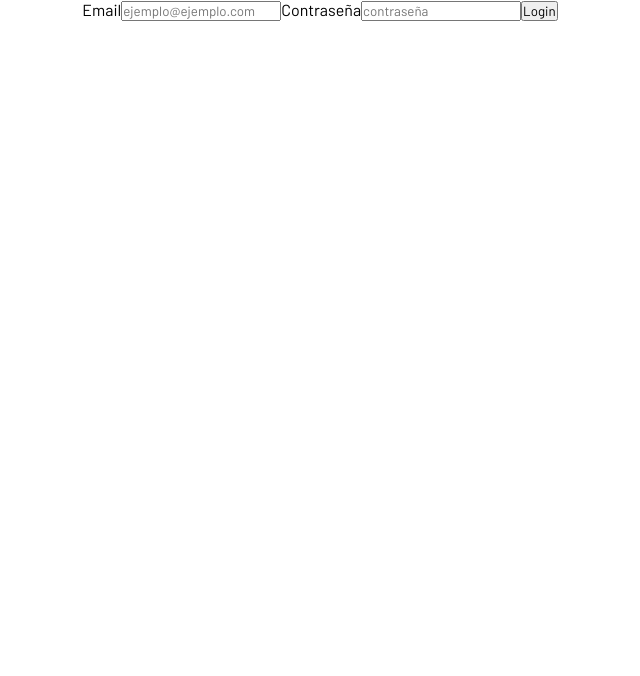
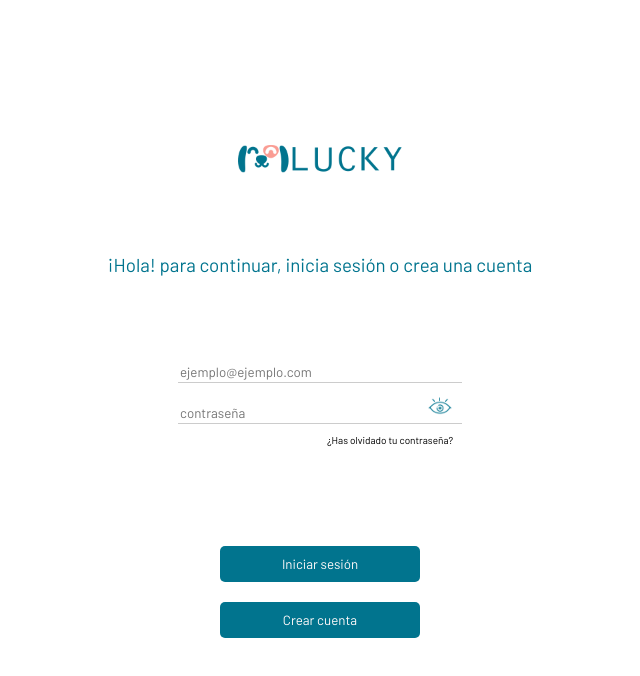
Before and after one commit to Corocottax/proyecto-final-react, a React (Create React App) app: page /logIn in a window 1280 px wide. Shown: the top 676 px of the page, without its empty margins (320-960 px from the left). Built offline with nearby package versions, Linux system fonts and the light colour scheme; no server answers.

Commit message:
maqueta login

```diff
--- a/src/pages/Login/Login.jsx
+++ b/src/pages/Login/Login.jsx
@@ -29,8 +29,13 @@ const Login = ({setNavbar}) => {
   };
 
   return (
-    <form onSubmit={handleSubmit(onSubmit)}>
-      <label htmlFor="email">Email</label>
+    <div className="container-login">
+      <div className="contain-logo">
+      <img className="logo-lucky" src="/images/logorow.png" alt="perro lucky" />
+      <h3 className="title-login">¡Hola! para continuar, inicia sesión o crea una cuenta</h3>
+      </div>
+    <form className="form-contain"onSubmit={handleSubmit(onSubmit)}>
+      <label htmlFor="email"></label>
       <input
         id="email"
         placeholder="ejemplo@ejemplo.com"
@@ -39,7 +44,7 @@ const Login = ({setNavbar}) => {
           pattern: /^(([^<>()[\]\\.,;:\s@"]+(\.[^<>()[\]\\.,;:\s@"]+)*)|(".+"))@((\[[0-9]{1,3}\.[0-9]{1,3}\.[0-9]{1,3}\.[0-9]{1,3}\])|(([a-zA-Z\-0-9]+\.)+[a-zA-Z]{2,}))$/
         })}
       />
-      <label htmlFor="password">Contraseña</label>
+      <label htmlFor="password"></label>
       <input
         id="password"
         type={passwordShown ? "text" : "password"}
@@ -49,10 +54,13 @@ const Login = ({setNavbar}) => {
           pattern: /^(?=.*[a-z])(?=.*[A-Z])(?=.*[0-9])(?=.*[!@#$%^&*_=+-]).{8,12}$/
         })}
       />
-      <img onClick={togglePassword} src="" alt=""/>
+      <img onClick={togglePassword} src="/images/mostrar.png" alt="ojo mostrar"/>
+        <a href="">¿Has olvidado tu contraseña?</a>
 
-      <input type="submit" value="Login" />
+      <input className="submit-1"type="submit" value="Iniciar sesión" />
+      <input className="submit-2"type="submit" value="Crear cuenta" />
     </form>
+    </div>
   );
 };
 export default Login;
--- a/src/pages/Login/Login.scss
+++ b/src/pages/Login/Login.scss
@@ -0,0 +1,87 @@
+.container-login{
+    max-width:100vw;
+    max-height:100vh;
+    width:100vw;
+    height:100vh;
+    display: flex;
+    flex-direction: column;
+    align-items: center;
+    justify-content: center;
+    text-align: center;
+
+    .contain-logo{
+        margin-top: 80px;
+        width: 100vw;
+        height: 100vh;
+        display: flex;
+        flex-direction: column;
+        align-items: center;
+        justify-content: center;
+    .logo-lucky{
+        max-width: 164px;
+        max-height: 30px;
+    }
+    .title-login{
+       color: rgb(1 116 142);
+       font-weight:normal;
+       margin-top: 80px;
+       margin-bottom: 460px;
+    }
+
+}
+    .form-contain{
+        margin-top: 200px;
+        max-width:100vw;
+        max-height:100vh;
+        width:100vw;
+        height:100vh;
+        display: flex;
+        flex-direction: column;
+        align-items: center;
+        justify-content: center;
+        position: absolute;
+    }
+    form {
+        display: flex;
+        flex-direction: column;
+        min-width: 300px;
+        a{
+            margin-left: 140px;
+            font-size: 10px;
+            color:black;
+        }
+        img{
+            position: absolute;
+            width: 30px;
+            z-index: 1;
+            margin-bottom: 190px;
+            margin-left: 240px;
+        }
+        input {
+          width:280px;
+          padding: 2px;
+          margin: 10px;
+          border: none;
+          border-bottom: solid rgba(0, 0, 0, 0.2) 1px;
+        }
+        .submit-1 {
+            margin-top: 100px;
+            background-color: rgb(1 116 142);
+            color: rgb(255, 250, 250);
+            padding: 10px;
+            width: 200px;
+            border: none;
+            border-radius: 5px;
+          }
+          .submit-2 {
+            background-color: rgb(1 116 142);;
+            color: rgb(255, 250, 250);
+            padding: 10px;
+            width: 200px;
+            border: none;
+            border-radius: 5px;
+          }
+      }
+
+
+}
--- a/src/pages/PopupFiltroDeEstado/PopupFiltroDeEstado.jsx
+++ b/src/pages/PopupFiltroDeEstado/PopupFiltroDeEstado.jsx
@@ -1,4 +1,5 @@
 import React, {useState} from 'react';
+import { API } from "../../shared/Services/Api";
 import CustomPopup from "../../shared/PopUp/PopUp";
 import "./PopupFiltroDeEstado.scss"
 
@@ -8,9 +9,13 @@ const PopupFiltroDeEstado = () => {
   const popupCloseHandler = () => {
     setVisibility();
   };
-  /*const onSubmit = () => {
-    API.post("api/users", ).then((res) => {const onSubmit = () => {
-    )}}}*/
+
+
+    API.post("api/users").then((res) => {
+      const onSubmit = () => {
+      console.log()}
+    });
+
 
   return (
 <>
--- a/src/shared/Splash/Splash.scss
+++ b/src/shared/Splash/Splash.scss
@@ -6,9 +6,8 @@
     align-items: center;
     justify-content: center;
     background-color: white;
-
     min-width: 100vw !important;
     min-height: 100vh !important;
-    position: absolute;
+    position: absolute!important;
     z-index: 200;
 }
```
Also changed, not shown: public/images/logorow.png (added), public/images/mostrar.png (added).
